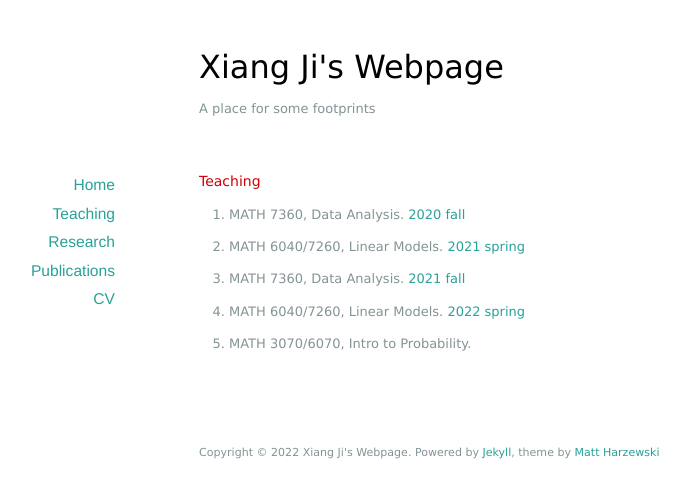
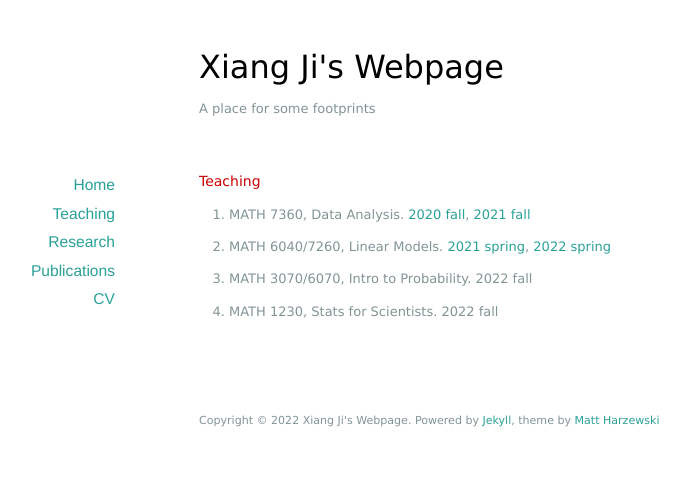
Before and after one commit to xiang-ji-ncsu/xiang-ji-ncsu.github.io, a Jekyll site: the page built from teaching/index.markdown, in a window 1280 px wide. Shown: the top 498 px of the page, without its empty margins (191-881 px from the left). Built offline with Jekyll 4.4.1, drawn with Linux system fonts in a browser that asks for light colours.

Commit message:
update teaching page

```diff
--- a/teaching/index.markdown
+++ b/teaching/index.markdown
@@ -5,8 +5,7 @@ title: Teaching
 
 ### Teaching
 
-* MATH 7360, Data Analysis. [2020 fall](https://tulane-math7360.github.io/)
-* MATH 6040/7260, Linear Models. [2021 spring](https://tulane-math-7260-2021.github.io/)
-* MATH 7360, Data Analysis. [2021 fall](https://tulane-math-7360-2021.github.io/index.html)
-* MATH 6040/7260, Linear Models. [2022 spring](https://tulane-math-7260-2022.github.io/)
-* MATH 3070/6070, Intro to Probability.
+* MATH 7360, Data Analysis. [2020 fall](https://tulane-math7360.github.io/), [2021 fall](https://tulane-math-7360-2021.github.io/index.html)
+* MATH 6040/7260, Linear Models. [2021 spring](https://tulane-math-7260-2021.github.io/), [2022 spring](https://tulane-math-7260-2022.github.io/)
+* MATH 3070/6070, Intro to Probability. 2022 fall
+* MATH 1230, Stats for Scientists. 2022 fall
```
